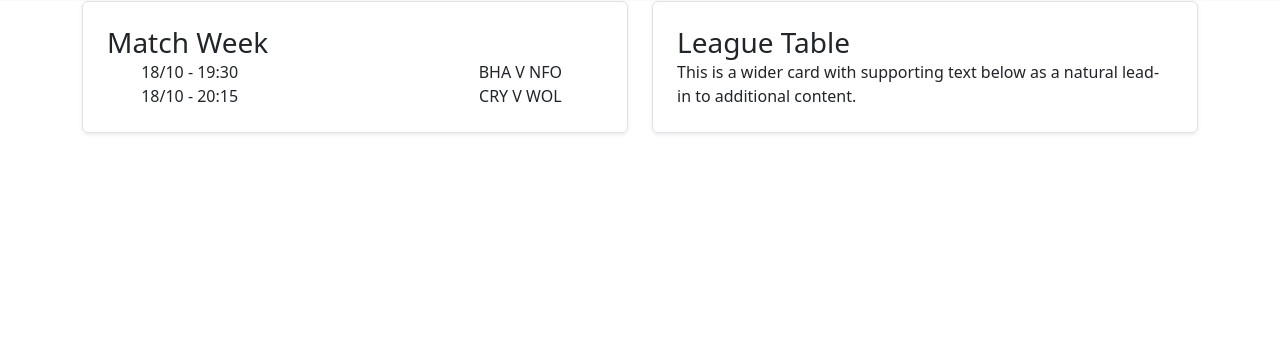
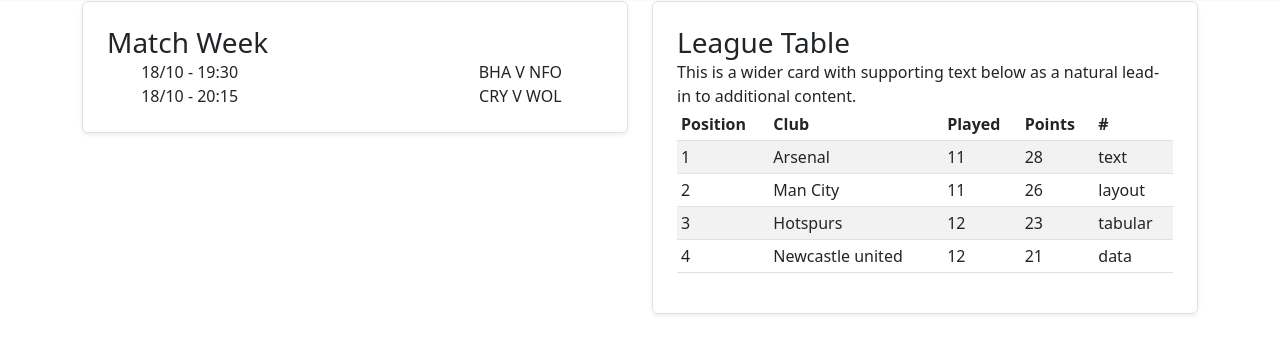
Before and after one commit to bajii2020/cfg_project, a Flask app: page / in a window 1280 px wide. Shown: the part 1408-1754 px from the top of the page. Before the commit the page ends 1542 px from the top, so only its background shows below. Run offline with Flask 2, Linux system fonts and the light colour scheme.

Commit message:
new commit

```diff
--- a/website/templates/base.html
+++ b/website/templates/base.html
@@ -41,6 +41,10 @@
         {% endblock %}
     </div>
 
+    <div class="table_2">
+        {% block table_2%}
+        {% endblock %}
+    </div>
     <script src="https://cdn.jsdelivr.net/npm/bootstrap@5.2.2/dist/js/bootstrap.min.js" integrity="sha384-IDwe1+LCz02ROU9k972gdyvl+AESN10+x7tBKgc9I5HFtuNz0wWnPclzo6p9vxnk" crossorigin="anonymous"></script>
     <script src="https://cdn.jsdelivr.net/npm/bootstrap@5.2.2/dist/js/bootstrap.bundle.min.js" integrity="sha384-OERcA2EqjJCMA+/3y+gxIOqMEjwtxJY7qPCqsdltbNJuaOe923+mo//f6V8Qbsw3" crossorigin="anonymous"></script>
 </body>
--- a/website/templates/home.html
+++ b/website/templates/home.html
@@ -127,6 +127,49 @@
             <div class="col p-4 d-flex flex-column position-static">
             <h3 class="mb-0">League Table</h3>
             <p class="mb-auto">This is a wider card with supporting text below as a natural lead-in to additional content.</p>
+            <div class="table-responsive">
+                <table class="table table-striped table-sm">
+                  <thead>
+                    <tr>
+                      <th scope="col">Position</th>
+                      <th scope="col">Club</th>
+                      <th scope="col">Played</th>
+                      <th scope="col">Points</th>
+                      <th scope="col">#</th>
+                    </tr>
+                  </thead>
+                  <tbody>
+                    <tr>
+                      <td>1</td>
+                      <td>Arsenal</td>
+                      <td>11</td>
+                      <td><bold>28</bold></td>
+                      <td>text</td>
+                    </tr>
+                    <tr>
+                      <td>2</td>
+                      <td>Man City</td>
+                      <td>11</td>
+                      <td>26</td>
+                      <td>layout</td>
+                    </tr>
+                    <tr>
+                      <td>3</td>
+                      <td>Hotspurs</td>
+                      <td>12</td>
+                      <td>23</td>
+                      <td>tabular</td>
+                    </tr>
+                    <tr>
+                      <td>4</td>
+                      <td>Newcastle united</td>
+                      <td>12</td>
+                      <td>21</td>
+                      <td>data</td>
+                    </tr>
+                  </tbody>
+                </table>
+              </div>
 
             <!-- <div class="btn-group">
                 <button type="button" class="btn btn-sm btn-outline-secondary">View</button>
@@ -138,3 +181,8 @@
     </div>
 </div>
 {% endblock %}
+
+
+{% block table_2%}
+
+{% endblock %}
```
